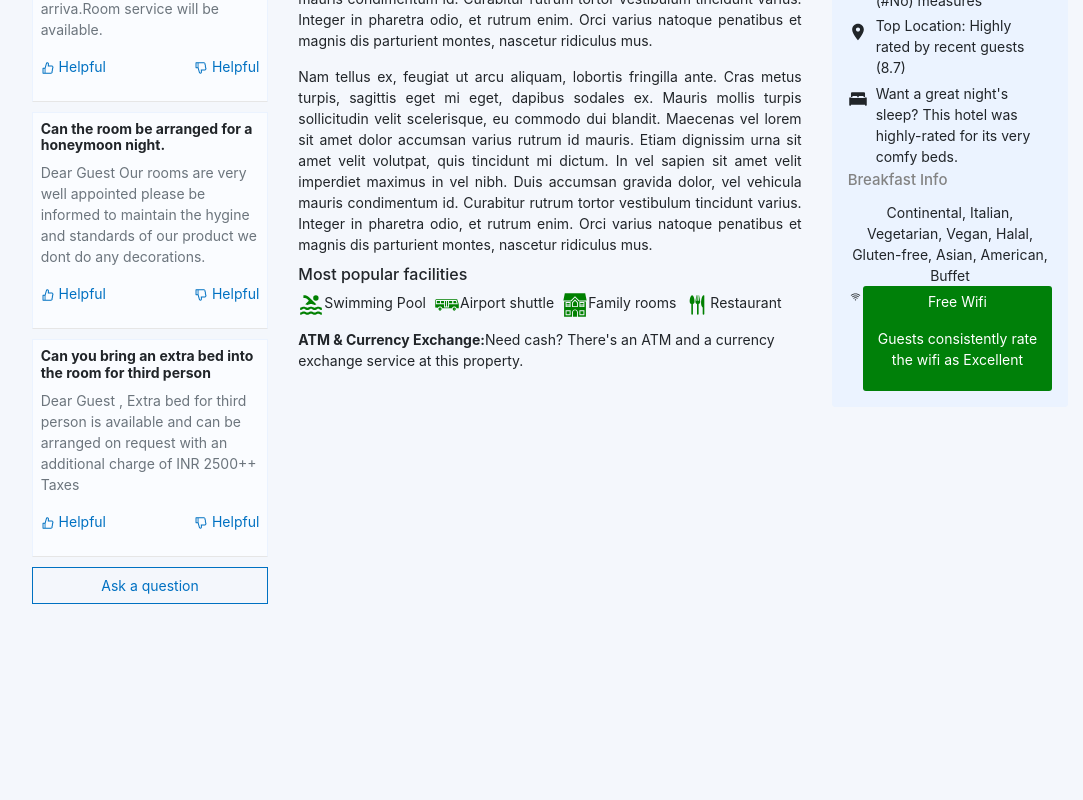
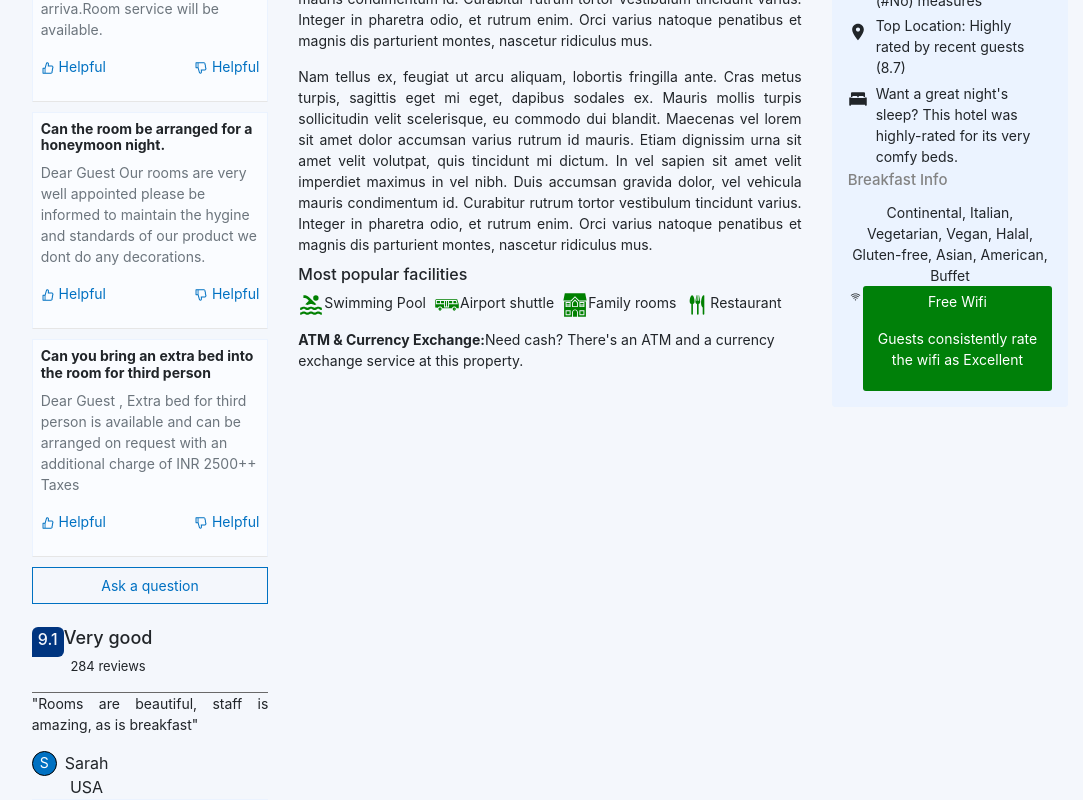
Before and after one commit to tskk97/Booking.com-Clone, a React (Create React App) app in the folder src/client/: page /stays/property/1 in a window 1280 px wide. Shown: the part 1540-2340 px from the top of the page, without its empty margins (90-1173 px from the left). Before the commit the page ends 2144 px from the top, so only its background shows below. Built offline with nearby package versions, Linux system fonts and the light colour scheme.

Commit message:
Added reviews

```diff
--- a/src/client/src/routes/Navbar/Entity.jsx
+++ b/src/client/src/routes/Navbar/Entity.jsx
@@ -1,6 +1,7 @@
 import React, {Component} from 'react';
 import Navbar from "./Navbar.jsx";
 import style from "./Entity.module.css"
+import ReviewItem from "./ReviewItem";
 import {IoIosBed} from "react-icons/io";
 import {BsSearch} from "react-icons/bs";
 import {FaRegCalendarPlus} from "react-icons/fa";
@@ -36,6 +37,7 @@ class Entity extends Component {
     }
 
     render() {
+        const reviewArray = [["Rooms are beautiful, staff is amazing, as is breakfast","Sarah","USA"]]
         return (
             <div className={`${style.body}`}>
                 <Navbar/>
@@ -219,6 +221,18 @@ class Entity extends Component {
                                     </div>
                                     <button className={`${style.askQuestion}`} style={{color: "#0071c2",width:"100%",padding:"7px 16px"}}>Ask a question</button>
 
+                                    <div className={`${style.rating}`}>
+                                        <div className={`d-flex flex-row`}>
+                                            <div className={`${style.ratingDiv}`}>9.1</div>
+                                            <div className={`d-flex flex-column`}>
+                                                <h4 style={{fontSize:"large"}}>Very good</h4>
+                                                <p style={{fontSize:"small"}}>284 reviews</p>
+                                            </div>
+                                        </div>
+                                    </div>
+                                    {reviewArray && reviewArray.map((item,index)=>(
+                                        <ReviewItem data={item} index = {index} key={uuidv4()}/>
+                                    ))}
                                 </div>
 
                                 {/*Middle section*/}
--- a/src/client/src/routes/Navbar/Entity.module.css
+++ b/src/client/src/routes/Navbar/Entity.module.css
@@ -289,6 +289,22 @@
     color:#6b6b6b;
     font-size: 14px;
 }
+.rating{
+    display: flex;
+    flex-direction: column;
+    margin-top: 10%;
+    border-bottom: 1px solid dimgray;
+}
+.ratingDiv{
+    width: 30px;
+    height: 30px;
+    color: #f4f7fc;
+    font-weight: 500;
+    align-items: center;
+    min-width: 32px;
+    border-radius: 6px 6px 6px 0;
+    background-color: #003580;
+}
 .rightSubDiv{
     display: flex;
     flex-direction: column;
--- /dev/null
+++ b/src/client/src/routes/Navbar/ReviewItem.jsx
@@ -0,0 +1,22 @@
+import React, {Component} from 'react';
+import style from "./ReviewItem.module.css";
+
+class ReviewItem extends Component {
+    render() {
+        const {data,index} = this.props;
+        return (
+            <div className={`${style.container}`}>
+                <p className={`${style.para}`}>{`"${data[0]}"`}</p>
+                <div className={`${style.profile}`}>
+                    <div className={`rounded-circle ${style.pic}`}>{data[1][0].toUpperCase()}</div>
+                    <div className={`d-flex flex-column ml-2`}>
+                        <div>{data[1]}</div>
+                        <div>{data[2]}</div>
+                    </div>
+                </div>
+            </div>
+        );
+    }
+}
+
+export default ReviewItem;
--- /dev/null
+++ b/src/client/src/routes/Navbar/ReviewItem.module.css
@@ -0,0 +1,21 @@
+.container{
+    display: flex;
+    flex-direction: column;
+    border-bottom: 1px solid #ebf3ff;
+}
+.para{
+    font-size: 14px;
+    text-align: justify;
+}
+.profile{
+    display: flex;
+    flex-direction: row;
+}
+.pic{
+    font-size: 14px;
+    width: 25px;
+    height: 25px;
+    border: 1px solid black;
+    color: #ffffff;
+    background: #0071c2;
+}
```
